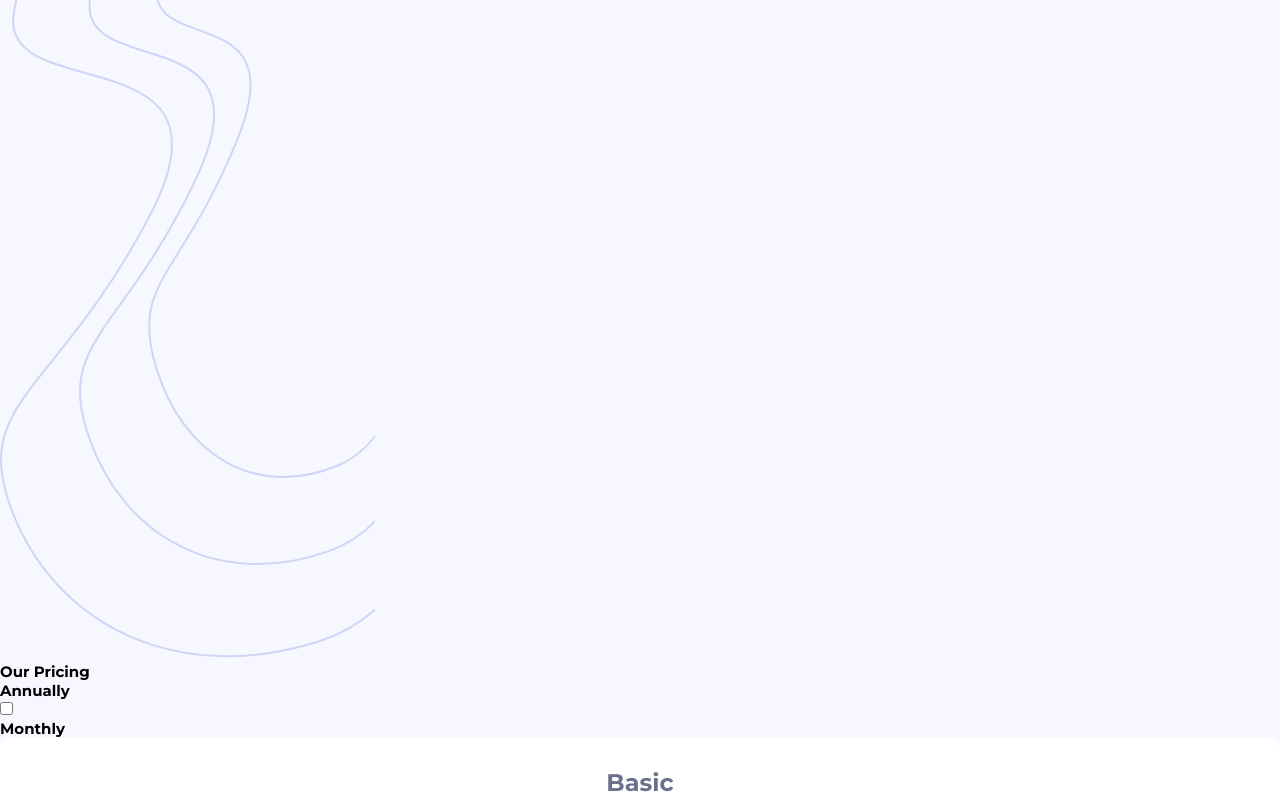
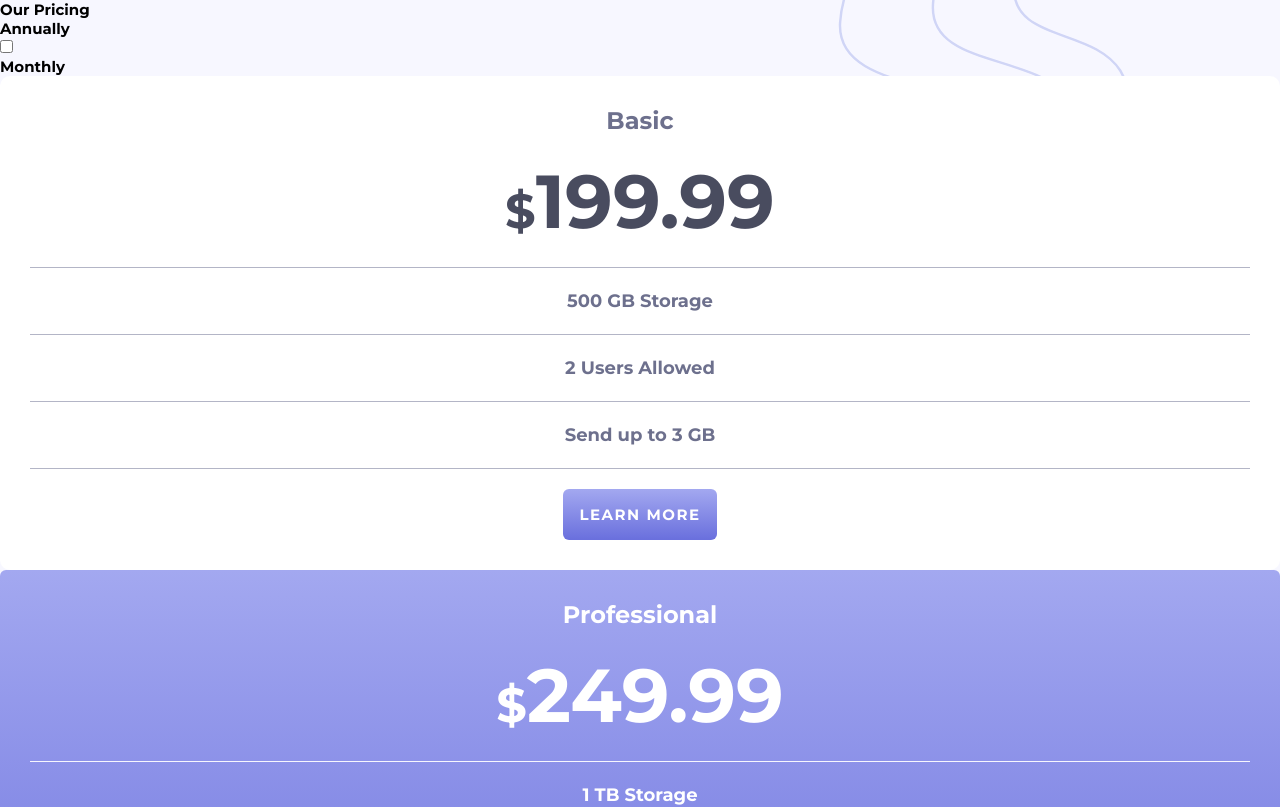
Before and after one commit to CipiVlad/pricing_components, a React (Vite) app: page / in a window 1280 px wide. Shown: the top 807 px of the page. Built offline with nearby package versions, Linux system fonts and the light colour scheme.

Commit message:
style desktop version - z-idex pos abs, for svg

```diff
--- a/src/scss/App.scss
+++ b/src/scss/App.scss
@@ -1,7 +1,19 @@
 @import './variables.scss';
 
 
+.App {
+    img {
+        position: absolute;
+        z-index: -1;
+        height: 100vh;
+        top: 0;
+        right: 0;
 
+
+    }
+
+
+}
 
 @media screen and (max-width:$mobile-width) {
     .App {
```
